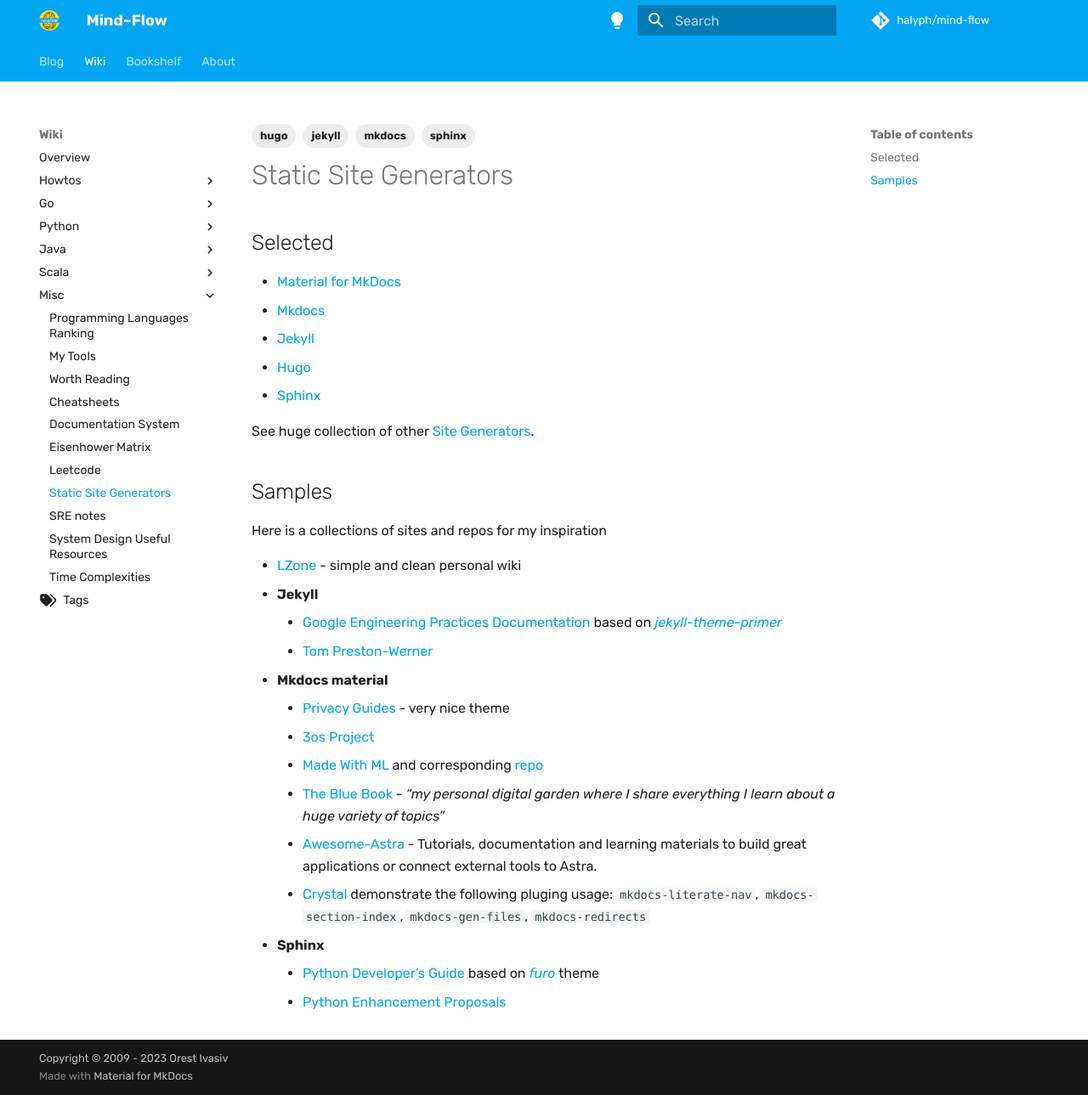
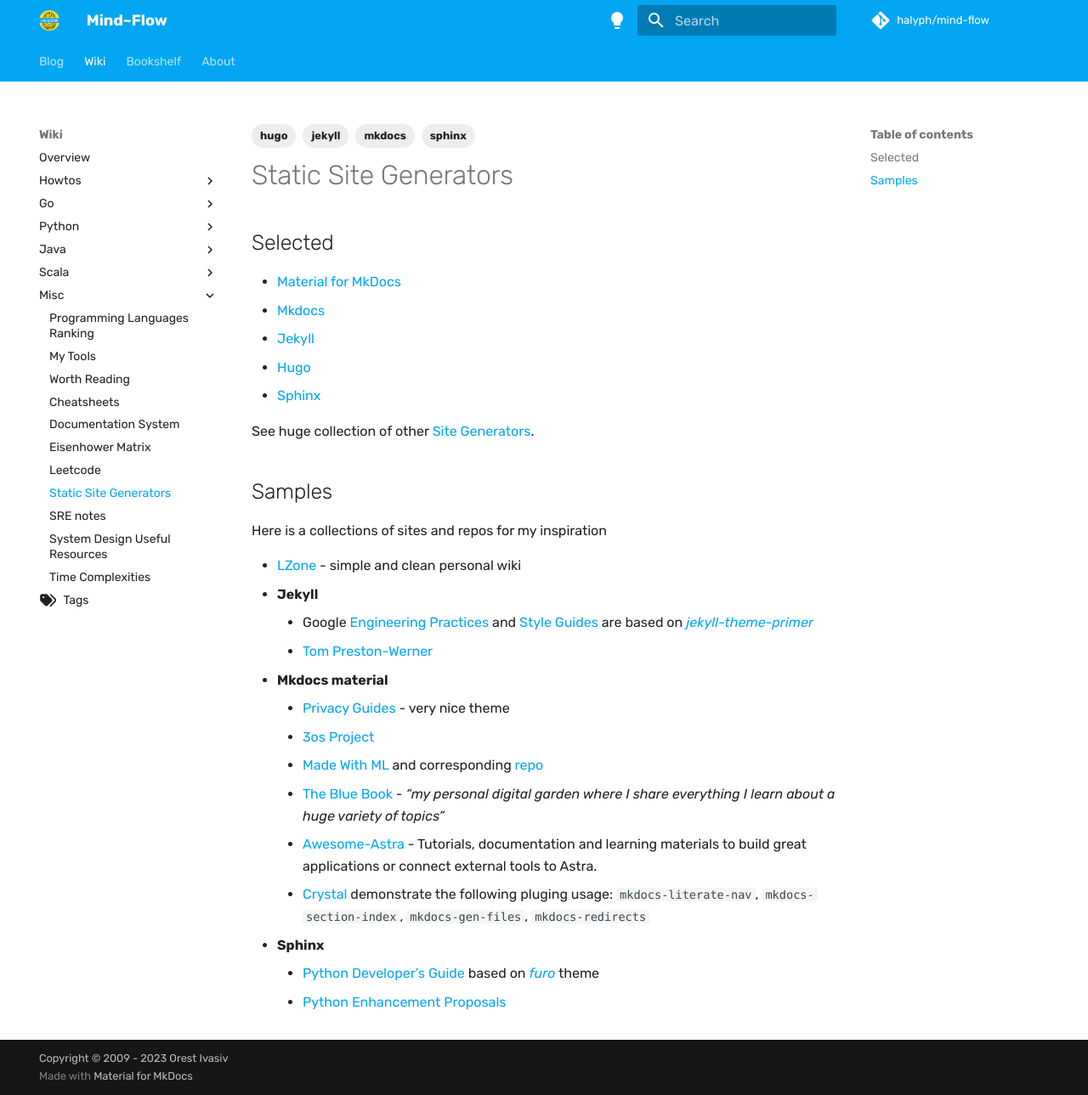
Before and after one commit to halyph/mind-flow, an MkDocs documentation site: the page built from docs/wiki/misc/site-generators.md, in a window 1280 px wide and 1289 px high. Shown: the whole window at 85% size. Built offline with MkDocs 1.6.1 and Material for MkDocs 9.7.7, drawn with Linux system fonts in a browser that asks for light colours; some web fonts are replaced; comment, search, counter and statistics services are not loaded.

Commit message:
upd site-generators.md

```diff
--- a/docs/wiki/misc/site-generators.md
+++ b/docs/wiki/misc/site-generators.md
@@ -24,7 +24,7 @@ Here is a collections of sites and repos for my inspiration
 
 - [LZone](https://lzone.de) - simple and clean personal wiki
 - **Jekyll**
-  - [Google Engineering Practices Documentation](https://google.github.io/eng-practices/) based on *[jekyll-theme-primer]*
+  - Google [Engineering Practices](https://google.github.io/eng-practices/) and [Style Guides](https://google.github.io/styleguide/) are based on *[jekyll-theme-primer]*
   - [Tom Preston-Werner](https://tom.preston-werner.com)
 - **Mkdocs material**
   - [Privacy Guides](https://www.privacyguides.org) - very nice theme
```
